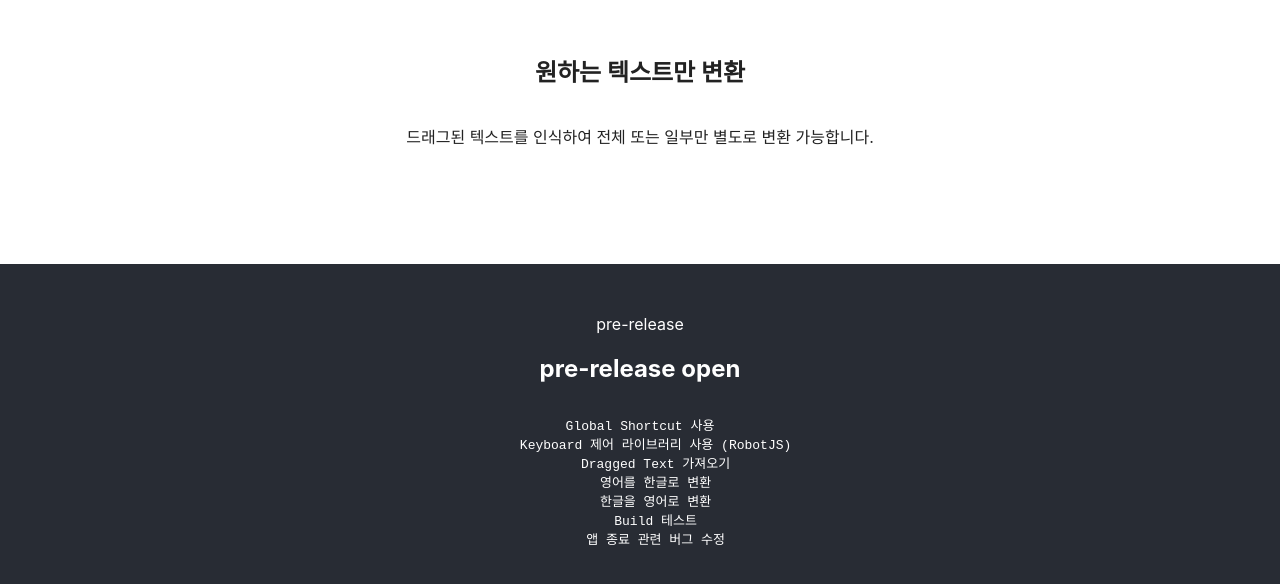
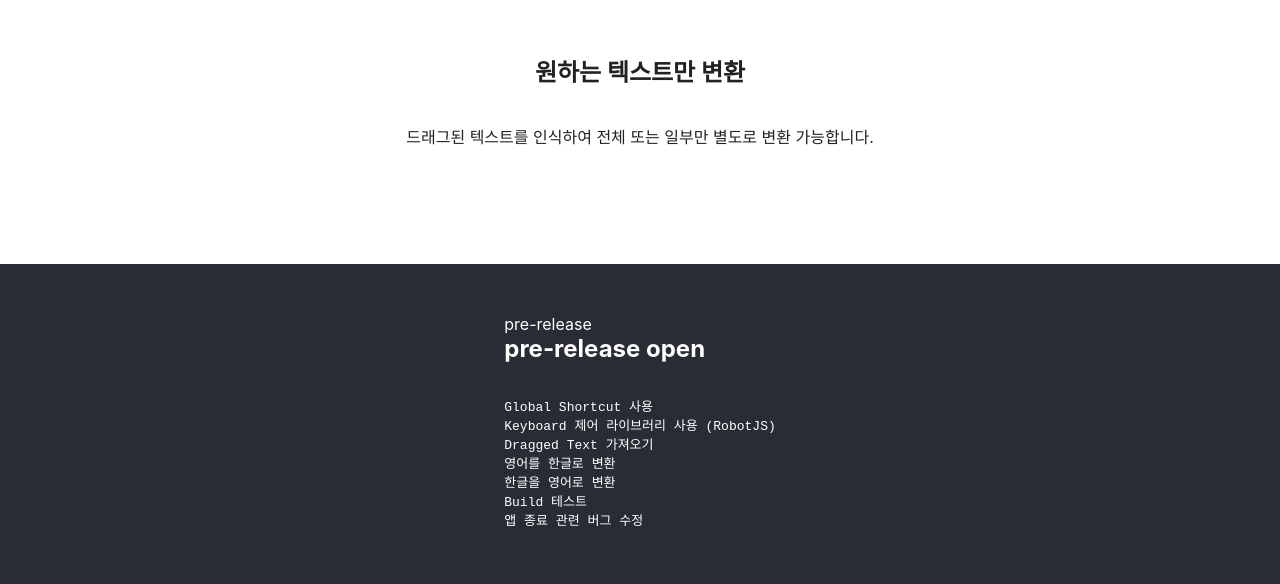
Before and after one commit to c9u11/koen-page, a React (Create React App) app: page / in a window 1280 px wide. Shown: the part 1238-1822 px from the top of the page. Built offline with nearby package versions, Linux system fonts and the light colour scheme; grey boxes are pictures that could not be loaded.

Commit message:
💄 Release text align
- 디자인 변경

```diff
--- a/src/components/Release.jsx
+++ b/src/components/Release.jsx
@@ -14,6 +14,10 @@ const Container = styled.div`
 const Item = styled.div`
   display: flex;
   flex-direction: column;
+  text-align: left;
+`;
+const Title = styled.h2`
+  margin-top: 0px;
 `;
 
 const data = [
@@ -38,7 +42,7 @@ export default function Release() {
         return (
           <Item>
             <span>{v.version}</span>
-            <h2>{v.title}</h2>
+            <Title>{v.title}</Title>
             <pre>{v.description}</pre>
           </Item>
         );
```
Lines whose indentation alone changed are shown as unchanged.
